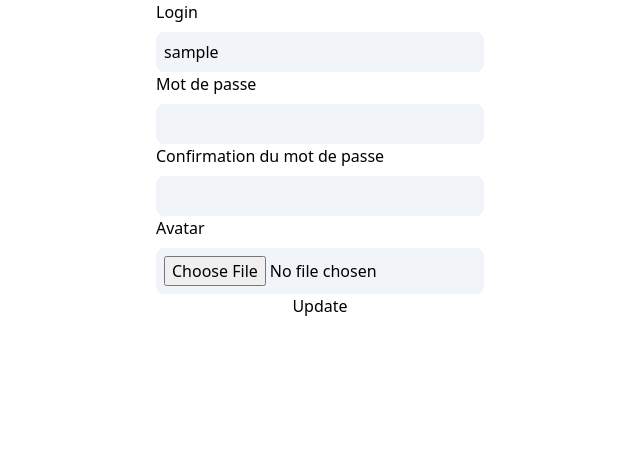
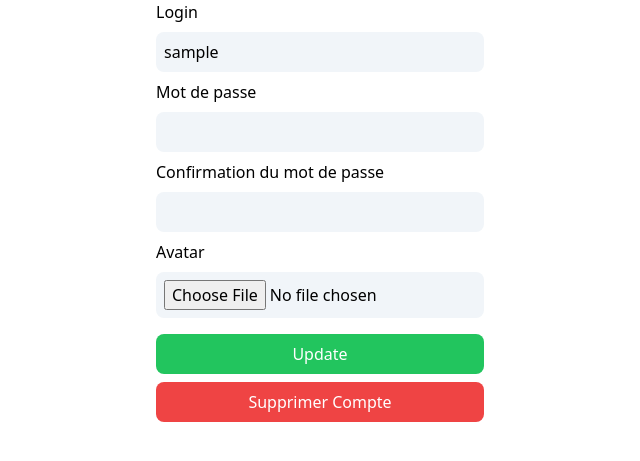
Before and after one commit to jules-jean-louis1/Blog-js, a PHP site: page /profil.php in a window 1280 px wide. Shown: the part 56-517 px from the top of the page, without its empty margins (0-640 px from the left). Run offline with PHP 8.4, Linux system fonts and the light colour scheme; the visitor is signed in with stand-in values (Sample User, id 1); style sheets or scripts are compiled from the project's sources; some libraries are stand-ins or nearby versions.

Commit message:
add profil

```diff
--- a/profil.php
+++ b/profil.php
@@ -29,6 +29,14 @@ if (isset($_POST['update'])) {
     }
     die();
 }
+if (isset($_POST['delete'])) {
+    $user = new Users();
+    $user->deleteUser($_SESSION['id']);
+    session_destroy();
+    header('Content-Type: application/json');
+    echo json_encode(['status' => 'delete', 'message' => 'Votre compte a bien été supprimé']);
+    die();
+}
 ?>
 <?php if (isset($_SESSION['login']) != null) :?>
 <!DOCTYPE html>
@@ -49,7 +57,7 @@ if (isset($_POST['update'])) {
 </header>
 <main>
     <div id="formProfil" class="flex justify-center w-1/2">
-        <form action="" method="post" id="updateprofil-form">
+        <form action="" method="post" id="updateprofil-form" class="flex flex-col space-y-2">
             <div class="flex flex-col space-y-2">
                 <label for="login">Login</label>
                 <input type="text" name="login" id="login" value="<?= $_SESSION['login'] ?>" class="p-2 rounded-lg bg-slate-100">
@@ -68,7 +76,10 @@ if (isset($_POST['update'])) {
             </div>
             <div id="errorMsg"></div>
             <div class="flex flex-col space-y-2">
-                <button type="submit" id="update" name="update">Update</button>
+                <button type="submit" id="update" name="update" class="p-2 rounded-lg bg-green-500 text-white">Update</button>
+            </div>
+            <div class="flex flex-col space-y-2">
+                <button type="submit" id="delete" name="delete" class="p-2 rounded-lg bg-red-500 text-white">Supprimer Compte</button>
             </div>
         </form>
     </div>
--- a/resources/assests/Classes/Users.php
+++ b/resources/assests/Classes/Users.php
@@ -72,4 +72,11 @@ class Users
         $password = password_hash($password, PASSWORD_DEFAULT);
         $req->execute(['password' => $password, 'id' => $id]);
     }
+    public function deleteUser($id)
+    {
+        $db = new Database();
+        $bdd = $db->getBdd();
+        $req = $bdd->prepare('DELETE FROM utilisateurs WHERE id = :id');
+        $req->execute(['id' => $id]);
+    }
 }
--- a/resources/js/profil.js
+++ b/resources/js/profil.js
@@ -31,5 +31,10 @@ profilForm.addEventListener('submit', (ev) => {
             message.innerHTML = data.message;
             displayError(message);
         }
+        if (data.status === 'delete') {
+            message.innerHTML = data.message;
+            displaySuccess(message);
+            window.location.href = 'index.php';
+        }
     });
 });
```
Also changed, not shown: 1 other file.
